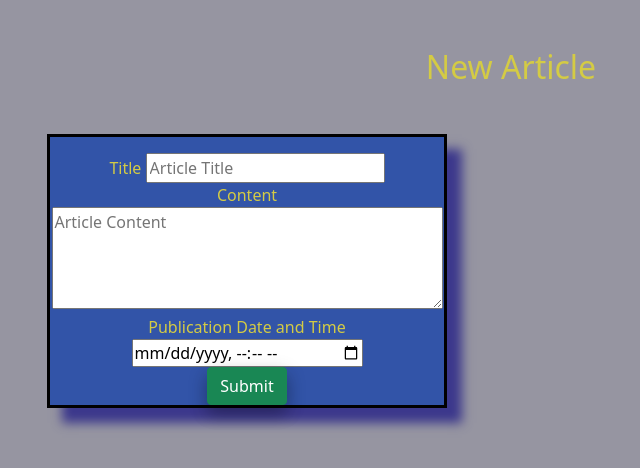
After one commit to jerripat/PHPClass, a PHP site: page /new-article.php in a window 1280 px wide. The commit adds this page. Shown: the top 468 px of the page, without its empty margins (145-785 px from the left). Run offline with PHP 8.4, Linux system fonts and the light colour scheme.

Commit message:
Added new article form

```diff
--- a/CSS/styles.css
+++ b/CSS/styles.css
@@ -0,0 +1,75 @@
+
+
+
+
+
+title{
+    color:darkgreen;
+}
+h1,h2{
+    color:rgb(212, 203, 68);
+}
+html {
+            font-size: 100%;
+        }
+
+        body {
+            background-color: #9695a1;
+            text-align: center;
+        }
+
+        .square {
+            background: #3254a8;
+            width: 25rem;
+            aspect-ratio: 2/1;
+            border: solid black;
+            box-shadow: 15px 15px 10px rgba(60, 56, 140, 1);
+            display: block;
+            margin-top: 3rem;
+            margin-left: 10rem;
+        }
+
+        form {
+            display: block;
+            height: 18rem;
+            width: auto;
+            margin-top: 2rem;
+        }
+
+        .button1 {
+            box-shadow: 0 10px 16px 0 rgba(3, 0, 0, 0.2), 0 6px 20px 0 rgba(0, 0, 0, 0.19);
+        }
+
+        .button1:hover {
+            box-shadow: 0 12px 16px 0 rgba(0, 0, 0, 0.24), 0 17px 50px 0 rgba(0, 0, 0, 0.19);
+        }
+
+        #textBox {
+            width: 15rem;
+            height: auto;
+            margin-left: 5rem;
+            text-align:center;
+        }
+
+        #textBox2 {
+            width: 15rem;
+            height: auto;
+            margin-left: 5rem;
+            text-align:center;
+        }
+
+        #coloration {
+            color: #e0e640;
+        }
+
+        #coloration2 {
+            color: #e0e640;
+        }
+
+        select {
+            padding: 2px;
+            margin-top: 1px0;
+        }
+        legend{
+            color: yellow;
+        }
--- a/includes/header.php
+++ b/includes/header.php
@@ -7,6 +7,6 @@
      <body>
 
         <header>
-                <h1>My Blog</h1>
+
         </header>
        <main>
--- /dev/null
+++ b/new-article.php
@@ -0,0 +1,50 @@
+<?php require "includes/header.php" ?>
+
+
+
+<!doctype html>
+<head>
+    <title>New Article</title>
+
+     <link href="https://cdn.jsdelivr.net/npm/bootstrap@5.0.2/dist/css/bootstrap.min.css" rel="stylesheet"
+            integrity="sha384-EVSTQN3/azprG1Anm3QDgpJLIm9Nao0Yz1ztcQTwFspd3yD65VohhpuuCOmLASjC" crossorigin="anonymous">
+    <link rel="stylesheet" href="CSS/styles.css" />
+    <style>
+        form{
+            margin-top:3rem;
+            margin-left:2rem;
+        }
+        label{
+            color:rgb(212, 203, 68);
+        }
+        #div1{
+            margin-top: 1rem;
+
+        }
+        </style
+    </head>
+    <form method="post">
+    <h2>New Article</h2>
+ <div class="square">
+    <div id="div1">
+        <label for="title">Title</label>
+        <input name="title" id="title" placeholder="Article Title">
+    </div>
+
+    <div>
+            <label for="content">Content</label>
+            <textarea name="content" rows="4" cols="40" id="content" placeholder="Article Content"></textarea>
+    </div>
+
+    <div>
+            <label for="published_at" >Publication Date and Time</label>
+            <input type="datetime-local" name="published_at" id="published_at" >
+    </div>
+    <div>
+        <button type="submit" class="btn btn-success button1 button1:hover">Submit</button>
+    </div>
+</div>
+
+</form>
+
+<?php require 'includes/footer.php'; ?>
```
Also changed, not shown: form.php (+59 -28 lines).
